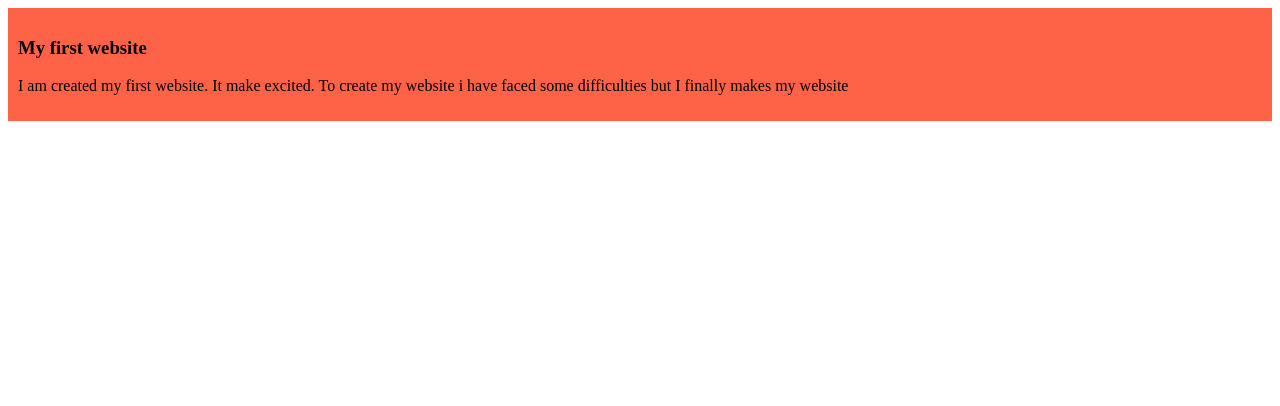
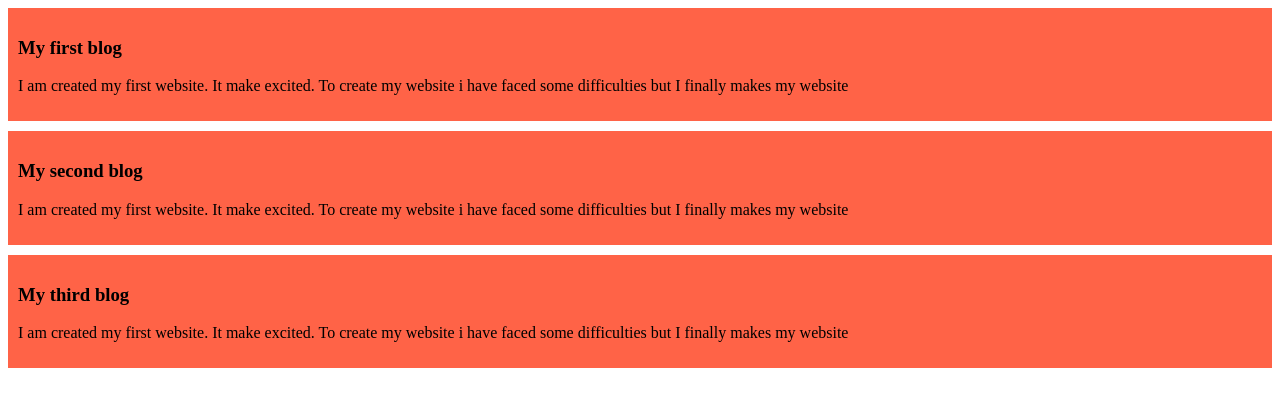
Before and after one commit to mrana007/my-simple-website, a plain HTML site: page index.html in a window 1280 px wide. Drawn offline with Linux system fonts and the light colour scheme.

Commit message:
added the second and third blog

```diff
--- a/index.html
+++ b/index.html
@@ -8,7 +8,15 @@
 </head>
 <body>
     <div>
-        <h3>My first website</h3>
+        <h3>My first blog</h3>
+        <p>I am created my first website. It make excited. To create my website i have faced some difficulties but I finally makes my website</p>
+    </div>
+    <div>
+        <h3>My second blog</h3>
+        <p>I am created my first website. It make excited. To create my website i have faced some difficulties but I finally makes my website</p>
+    </div>
+    <div>
+        <h3>My third blog</h3>
         <p>I am created my first website. It make excited. To create my website i have faced some difficulties but I finally makes my website</p>
     </div>
 </body>
--- a/styles/blog.css
+++ b/styles/blog.css
@@ -1,4 +1,5 @@
 div{
     background-color: tomato;
     padding: 10px;
+    margin-bottom: 10px;
 }
```
